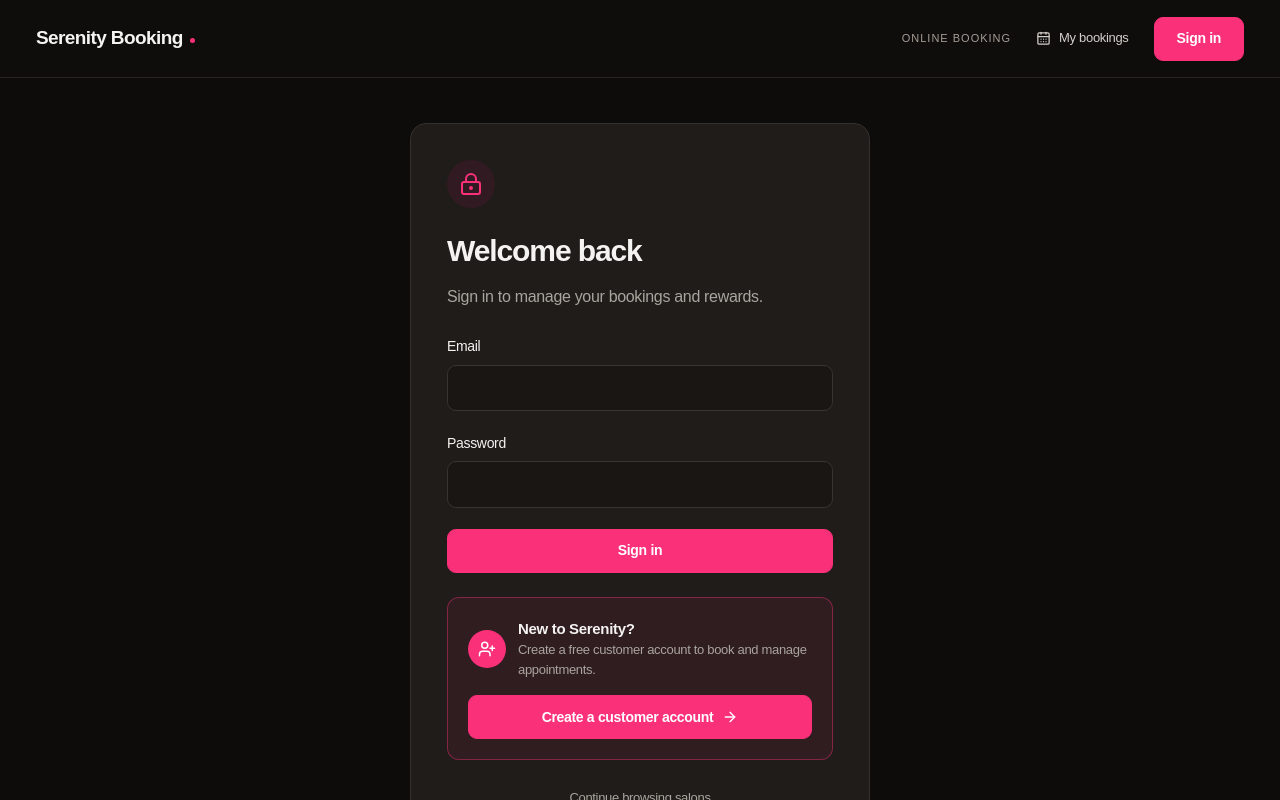
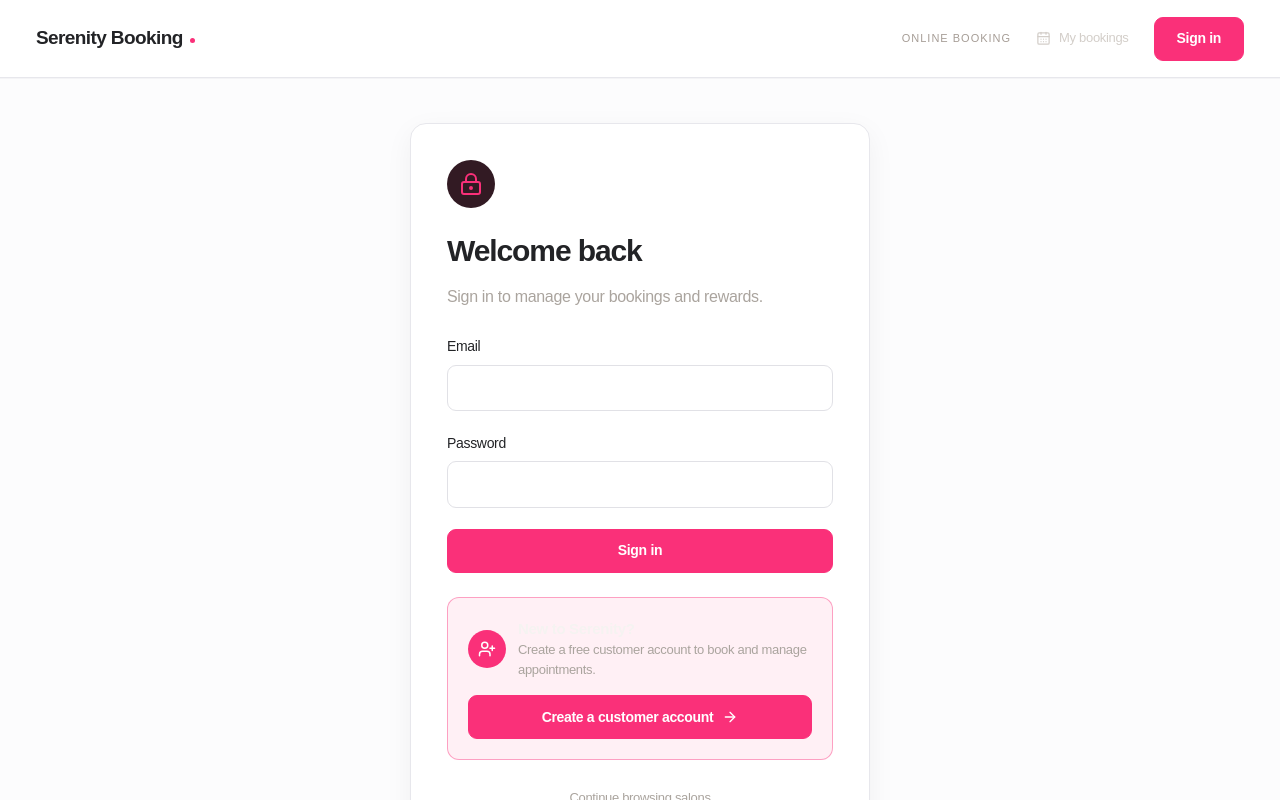
Before and after one commit to kothaunaing/saas-customer, a Next.js app: page /login in a window 1280 px wide. Shown: the top 800 px of the page. Built offline with nearby package versions, Linux system fonts and the light colour scheme; no server answers.

Commit message:
feat: switch customer portal to light theme

```diff
--- a/customer/components/account.tsx
+++ b/customer/components/account.tsx
@@ -613,7 +613,7 @@ export default function AccountPage() {
         open={!!cancelTarget}
         onOpenChange={(open) => !open && setCancelTarget(null)}
       >
-        <AlertDialogContent className="customer-dialog dark">
+        <AlertDialogContent className="customer-dialog">
           <AlertDialogHeader>
             <AlertDialogTitle>Cancel this booking?</AlertDialogTitle>
             <AlertDialogDescription>
@@ -644,7 +644,7 @@ export default function AccountPage() {
         open={!!reviewTarget}
         onOpenChange={(open) => !open && setReviewTarget(null)}
       >
-        <AlertDialogContent className="customer-dialog dark">
+        <AlertDialogContent className="customer-dialog">
           <AlertDialogHeader>
             <AlertDialogTitle>How was your visit?</AlertDialogTitle>
             <AlertDialogDescription>
@@ -692,7 +692,7 @@ export default function AccountPage() {
         open={!!redeemReward}
         onOpenChange={(open) => !open && setRedeemReward(null)}
       >
-        <AlertDialogContent className="customer-dialog dark">
+        <AlertDialogContent className="customer-dialog">
           <AlertDialogHeader>
             <AlertDialogTitle className="flex items-center gap-2">
               <Gift className="text-[#fa3079]" size={20} />
@@ -706,8 +706,8 @@ export default function AccountPage() {
 
           <motion.div
             style={{
-              background: "#1c1917",
-              border: "1px solid #332d29",
+              background: "#ffffff",
+              border: "1px solid #e7e7ec",
               borderRadius: "10px",
               padding: "16px",
               margin: "14px 0",
@@ -722,7 +722,7 @@ export default function AccountPage() {
                 fontSize: "11px",
                 textTransform: "uppercase",
                 letterSpacing: "0.08em",
-                color: "#a8a29e",
+                color: "#6b6670",
               }}
             >
               Your Redemption Voucher Pass
@@ -747,7 +747,7 @@ export default function AccountPage() {
             <p
               style={{
                 fontSize: "12px",
-                color: "#d6d3d1",
+                color: "#343036",
                 margin: "4px 0 12px",
               }}
             >
--- a/customer/components/shell.tsx
+++ b/customer/components/shell.tsx
@@ -36,7 +36,7 @@ export default function CustomerShell({
     router.push("/");
   }
   return (
-    <div className="customer-app dark">
+    <div className="customer-app">
       <motion.header
         className="customer-header"
         initial={{ opacity: 0, y: -8 }}
@@ -64,7 +64,7 @@ export default function CustomerShell({
               >
                 {initials(customer.profile.name || "Customer")}
               </PopoverTrigger>
-              <PopoverContent align="end" className="customer-menu dark">
+              <PopoverContent align="end" className="customer-menu">
                 <strong>{customer.profile.name || "Customer"}</strong>
                 <p>Customer account</p>
                 <Link href="/account?tab=bookings">
--- a/customer/styles/customer.css
+++ b/customer/styles/customer.css
@@ -1,28 +1,159 @@
 .customer-app,
 .customer-menu,
 .customer-dialog {
-  --background: #0d0c0b;
-  --foreground: #f5f3f1;
-  --card: #201c19;
-  --card-foreground: #f5f3f1;
-  --popover: #201c19;
-  --popover-foreground: #f5f3f1;
+  color-scheme: light;
+  --background: #fcfcfd;
+  --foreground: #222326;
+  --card: #ffffff;
+  --card-foreground: #222326;
+  --popover: #ffffff;
+  --popover-foreground: #222326;
   --primary: #fa3079;
   --primary-foreground: #fff;
-  --secondary: #2b2724;
-  --secondary-foreground: #f5f3f1;
-  --muted: #2b2724;
-  --muted-foreground: #aaa49e;
-  --accent: #32262c;
-  --accent-foreground: #f5f3f1;
-  --border: #35302c;
-  --input: #39332f;
+  --secondary: #f5f5f6;
+  --secondary-foreground: #45454b;
+  --muted: #f6f6f7;
+  --muted-foreground: #74757d;
+  --accent: #fcebf2;
+  --accent-foreground: #da2666;
+  --border: #e7e7ec;
+  --input: #e1e1e6;
   --ring: #fa3079;
   color: var(--foreground);
   background: var(--background);
   font-size: 16px;
   line-height: 1.6;
   letter-spacing: -0.02em;
+}
+
+/* Customer portal light theme */
+.customer-header {
+  background: rgb(255 255 255 / 92%);
+  border-color: var(--border);
+  box-shadow: 0 1px 0 rgb(20 20 30 / 3%);
+}
+.customer-mode,
+.customer-intro p,
+.customer-lead,
+.customer-section-heading > span,
+.salon-card-body p,
+.customer-panel > p,
+.treatment-body > p,
+.customer-person p,
+.customer-team-card > p,
+.review-card p,
+.customer-field label,
+.booking-summary-row span,
+.account-detail span {
+  color: var(--muted-foreground);
+}
+.customer-my-bookings,
+.salon-hours strong,
+.booking-summary-row strong,
+.account-detail strong {
+  color: var(--foreground);
+}
+.salon-card,
+.customer-panel,
+.treatment-card,
+.booking-choice,
+.booking-calendar,
+.booking-summary,
+.review-card,
+.customer-dialog {
+  background: var(--card);
+  border-color: var(--border);
+  box-shadow: 0 8px 28px rgb(24 24 32 / 5%);
+}
+.salon-card:hover,
+.booking-choice:hover,
+.booking-choice.selected {
+  border-color: rgb(250 48 121 / 45%);
+  box-shadow: 0 10px 32px rgb(250 48 121 / 8%);
+}
+.customer-tabs {
+  background: rgb(252 252 253 / 94%);
+  border-color: var(--border);
+}
+.customer-tabs [data-slot="tabs-trigger"],
+.treatment-filters [data-slot="tabs-trigger"],
+.account-tabs [data-slot="tabs-trigger"] {
+  color: var(--muted-foreground);
+}
+.customer-tabs [data-slot="tabs-trigger"][data-active],
+.treatment-filters [data-slot="tabs-trigger"][data-active],
+.account-tabs [data-slot="tabs-trigger"][data-active] {
+  color: var(--foreground);
+}
+.treatment-filters [data-slot="tabs-list"],
+.account-tabs [data-slot="tabs-list"] {
+  background: var(--muted);
+}
+.treatment-filters [data-slot="tabs-trigger"][data-active],
+.account-tabs [data-slot="tabs-trigger"][data-active] {
+  background: var(--card);
+  box-shadow: 0 1px 4px rgb(20 20 30 / 8%);
+}
+.customer-btn {
+  background: var(--card);
+  border-color: var(--border);
+  color: var(--foreground);
+}
+.customer-btn:hover {
+  background: var(--muted);
+  border-color: #d8d8de;
+}
+.customer-btn.primary,
+.customer-btn.primary:hover,
+.time-choice.selected,
+.done .step-number {
+  color: #fff;
+  background: var(--primary);
+  border-color: var(--primary);
+}
+.customer-category,
+.review-avatar,
+.step-number,
+.booking-success-icon {
+  background: var(--muted);
+  color: var(--muted-foreground);
+}
+.review-meter [data-slot="progress-track"] {
+  background: #f6dbe5;
+}
+.time-choice,
+.customer-field input,
+.customer-field select,
+.customer-field textarea,
+.customer-dialog textarea {
+  background: #fff;
+  border-color: var(--input);
+  color: var(--foreground);
+}
+.time-choice:hover {
+  background: var(--accent);
+  border-color: rgb(250 48 121 / 35%);
+}
+.booking-divider {
+  background: var(--border);
+}
+.specialist-any {
+  background: #fafafb;
+  border-color: #d7d7dc;
+}
+.customer-status.confirmed {
+  background: #eaf7ef;
+  color: #287858;
+}
+.customer-status.cancelled,
+.customer-error {
+  background: #fff0f3;
+  color: #b8325d;
+  border-color: #f3cad6;
+}
+.customer-booking-note {
+  background: var(--accent);
+  border-color: #f5ccdc;
 }
 .customer-app {
   min-height: 100vh;
@@ -1333,3 +1464,89 @@
     grid-template-columns: 1fr;
   }
 }
+
+/* Keep legacy component rules on the shared light palette. */
+.customer-app .customer-header {
+  background: rgb(255 255 255 / 92%);
+  border-color: var(--border);
+  box-shadow: 0 1px 0 rgb(20 20 30 / 3%);
+}
+.customer-app .customer-tabs {
+  background: rgb(252 252 253 / 94%);
+  border-color: var(--border);
+}
+.customer-app :is(
+  .salon-card,
+  .customer-panel,
+  .treatment-card,
+  .booking-choice,
+  .booking-calendar,
+  .booking-summary,
+  .review-card
+),
+.customer-dialog {
+  background: var(--card);
+  border-color: var(--border);
+  box-shadow: 0 8px 28px rgb(24 24 32 / 5%);
+}
+.customer-app :is(.salon-card:hover, .booking-choice:hover, .booking-choice.selected) {
+  border-color: rgb(250 48 121 / 45%);
+  box-shadow: 0 10px 32px rgb(250 48 121 / 8%);
+}
+.customer-app :is(.treatment-filters, .account-tabs) [data-slot="tabs-list"] {
+  background: var(--muted);
+}
+.customer-app :is(.treatment-filters, .account-tabs) [data-slot="tabs-trigger"][data-active] {
+  background: var(--card);
+  color: var(--foreground);
+  box-shadow: 0 1px 4px rgb(20 20 30 / 8%);
+}
+.customer-app .customer-btn:not(.primary) {
+  background: var(--card);
+  border-color: var(--border);
+  color: var(--foreground);
+}
+.customer-app .customer-btn:not(.primary):hover {
+  background: var(--muted);
+  border-color: #d8d8de;
+}
+.customer-app :is(.customer-category, .review-avatar, .step-number) {
+  background: var(--muted);
+  color: var(--muted-foreground);
+}
+.customer-app :is(.time-choice, .customer-field input, .customer-field select, .customer-field textarea),
+.customer-dialog textarea {
+  background: #fff;
+  border-color: var(--input);
+  color: var(--foreground);
+}
+.customer-app .time-choice:hover {
+  background: var(--accent);
+  border-color: rgb(250 48 121 / 35%);
+}
+.customer-app .booking-divider {
+  background: var(--border);
+}
+.customer-app .specialist-any {
+  background: #fafafb;
+  border-color: #d7d7dc;
+}
+.customer-app .customer-status.confirmed {
+  background: #eaf7ef;
+  color: #287858;
+}
+.customer-app .customer-status.cancelled,
+.customer-app .customer-error {
+  background: #fff0f3;
+  color: #b8325d;
+  border-color: #f3cad6;
+}
+.customer-app .booking-success {
+  background: #edf9f2;
+  border-color: #bfe8d0;
+  color: #267451;
+}
+.customer-app .customer-booking-note {
+  background: var(--accent);
+  border-color: #f5ccdc;
+}
```
